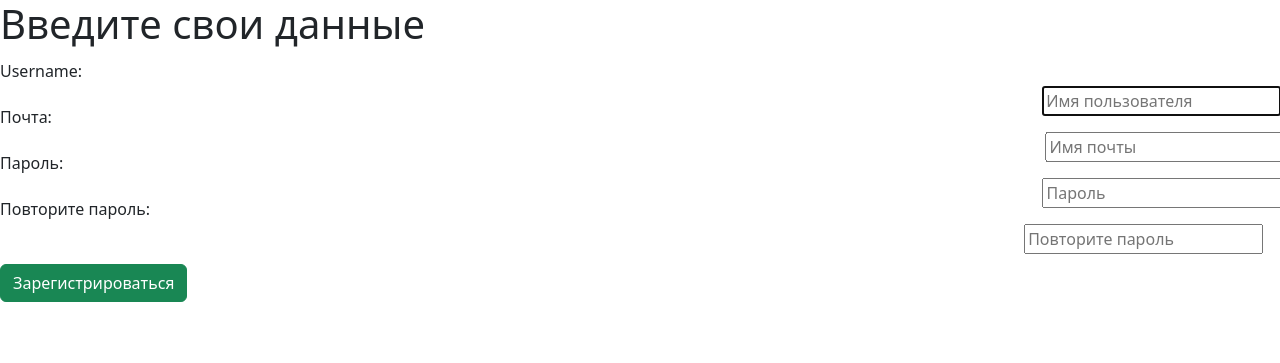
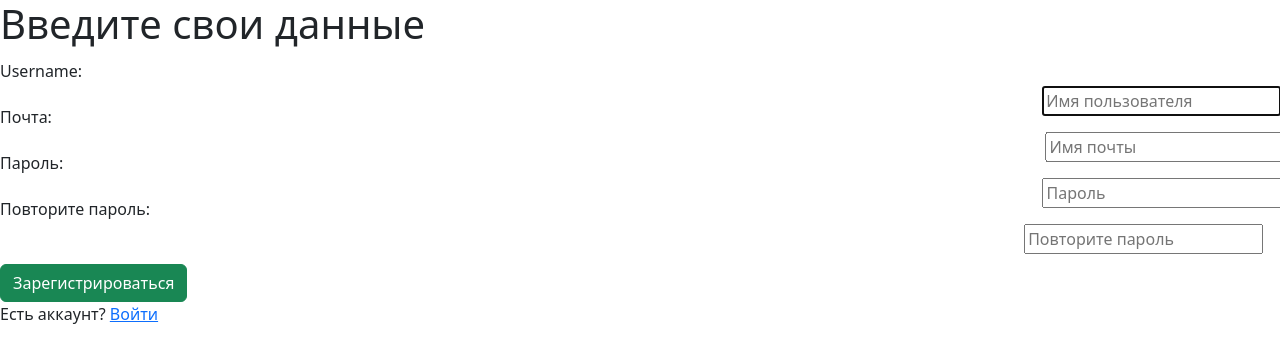
Before and after one commit to ssskiv/CoinCare, a Django app: page /register/ in a window 1280 px wide. Shown: the top 363 px of the page. Run offline with Django 4.2, Linux system fonts and the light colour scheme.

Commit message:
small edit

```diff
--- a/coincare/reg/templates/reg/register.html
+++ b/coincare/reg/templates/reg/register.html
@@ -5,5 +5,5 @@
     {{ form.as_p }} <br>
     <span>{{ error }}</span>
     <button class='btn btn-success' type='submit'>Зарегистрироваться</button>
-
+    <p>Есть аккаунт? <a href="{%url 'login' %}">Войти</a></p>
 </form>
```
